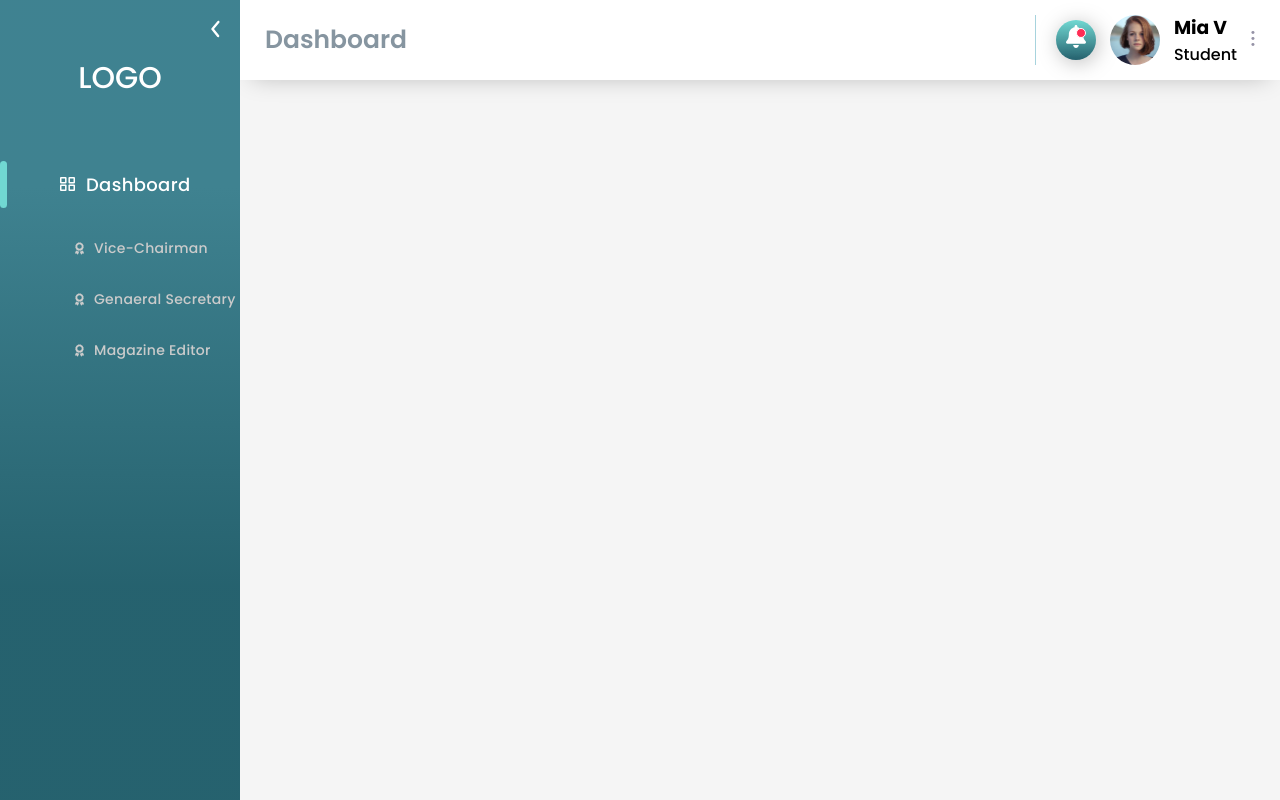
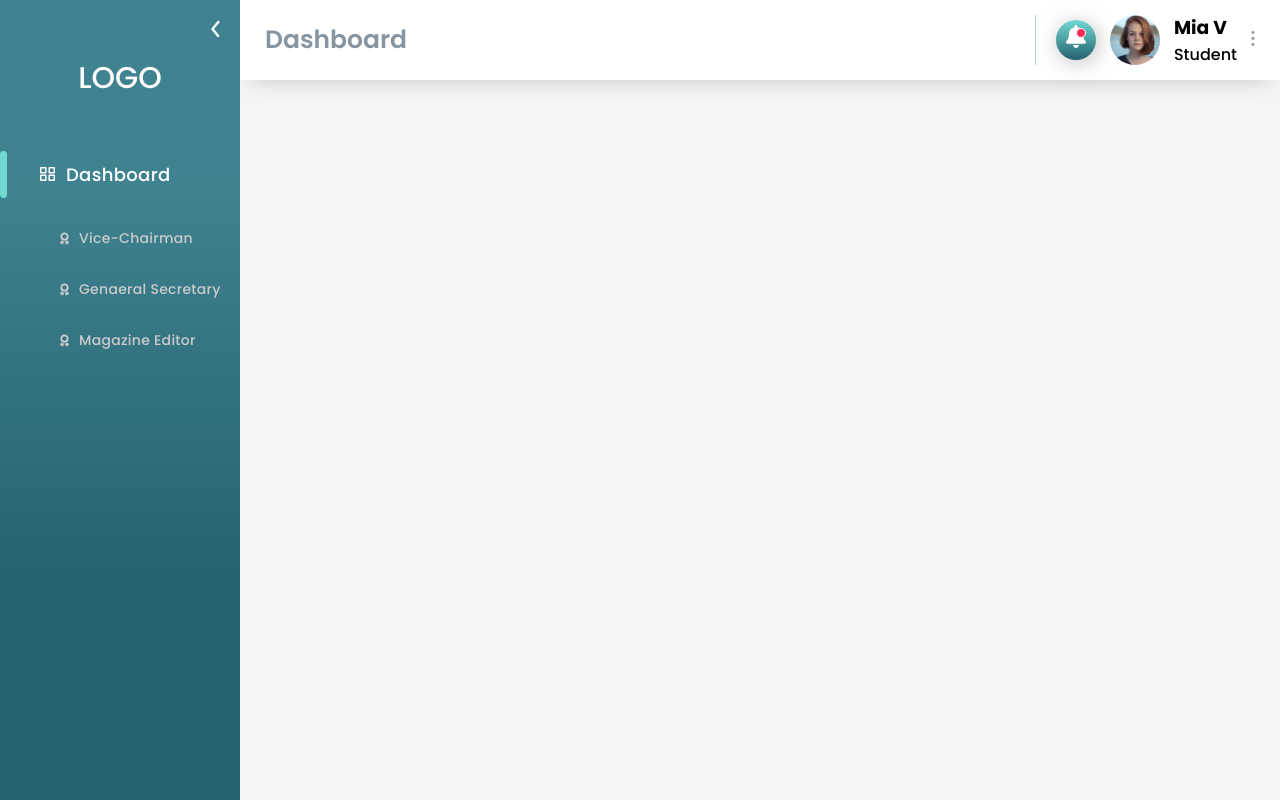
Before and after one commit to Abhinandps/e-poll, a React (Create React App) app: page /dashboard in a window 1280 px wide. Built offline with nearby package versions, Linux system fonts and the light colour scheme.

Commit message:
dashboard layout styles corrected

```diff
--- a/src/Styles/DashboardLayout.css
+++ b/src/Styles/DashboardLayout.css
@@ -129,7 +129,7 @@
 
 .dashboard-sidebar-section .dashboard-sidebar-navigation-menu {
     width: 100%;
-    padding-top: 60px;
+    padding-top: 50px;
     overflow: hidden;
 }
 
@@ -137,7 +137,7 @@
     display: flex;
     justify-content: flex-start;
     gap: 10px;
-    padding-left: 60px;
+    padding-left: 50px;
     text-decoration: none;
     letter-spacing: 0.02em;
     width: 100%;
@@ -148,7 +148,7 @@
 
 .dashboard-sidebar-navigation-menu .parentList {
     margin-bottom: 5px;
-    padding: 10px 0 10px 60px;
+    padding: 10px 0 10px 40px;
     width: 100%;
     color: #fff;
     font-size: 18px;
@@ -169,7 +169,7 @@
 
 .dashboard-sidebar-navigation-menu .childList {
     margin-top: 30px;
-    margin-left: 15px;
+    margin-left: 10px;
     font-size: 14px;
     letter-spacing: 0.02em;
     color: #CBCBCB;
```
